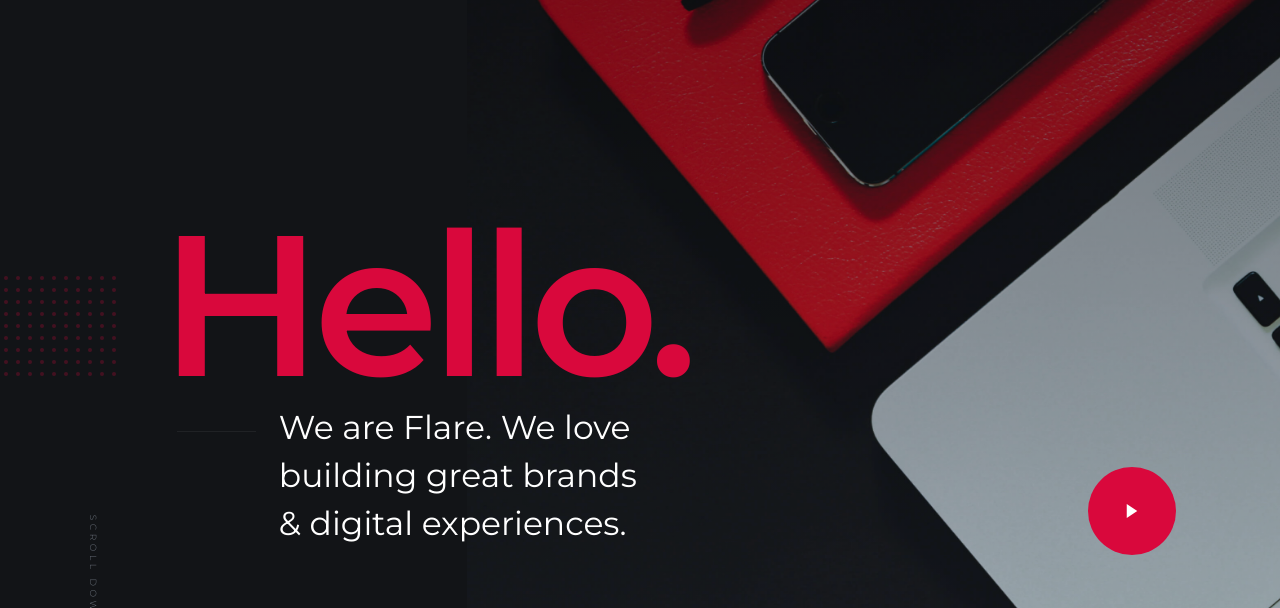
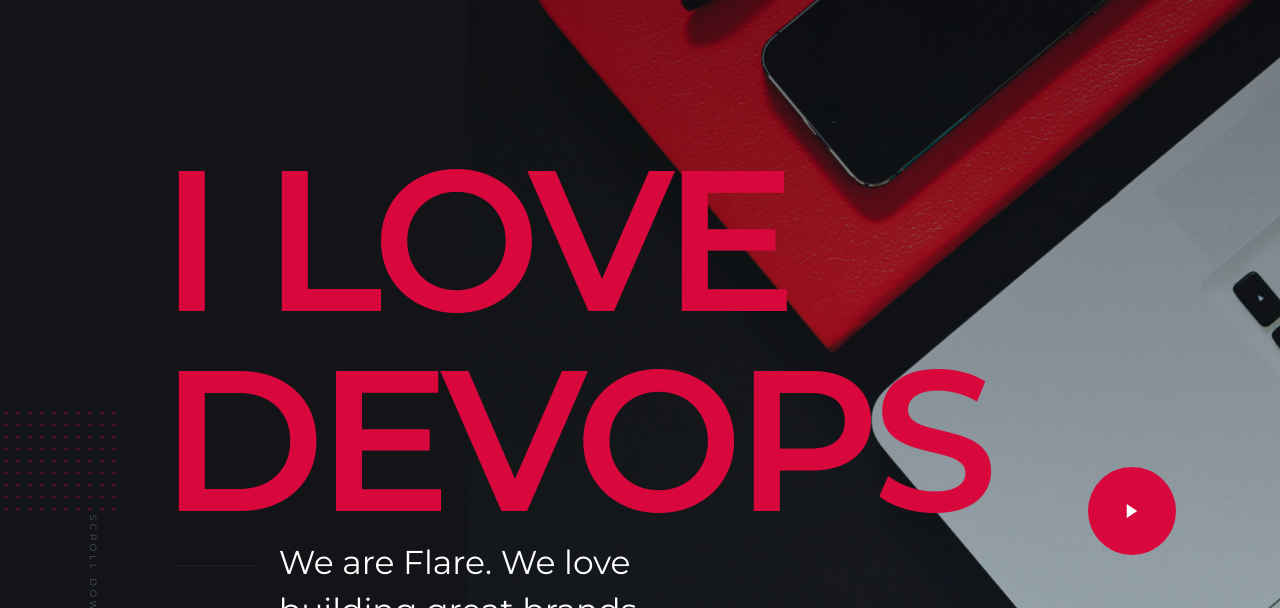
Before and after one commit to TabuchiEnzo/FlareProjetoAWS, a plain HTML site: page index.html in a window 1280 px wide. Shown: the part 101-709 px from the top of the page. Drawn offline with Linux system fonts and the light colour scheme.

Commit message:
Update index.html
Signed-off-by: enzotabuchi <124629400+TabuchiEnzo@users.noreply.github.com>

```diff
--- a/index.html
+++ b/index.html
@@ -90,7 +90,7 @@
         <div class="row s-hero__content">
             <div class="column">
 
-                <h1>Hello.</h1>
+                <h1>I LOVE DEVOPS</h1>
                 <div class="s-hero__content-about">
 
                     <p>
```
